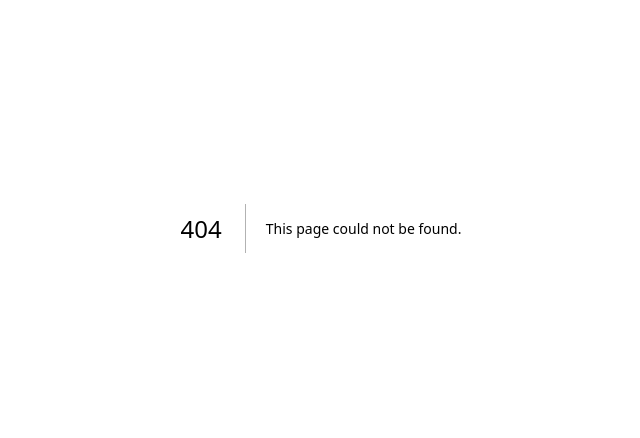
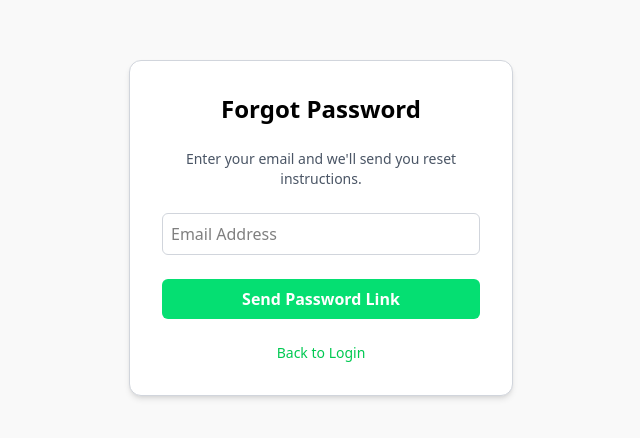
Before and after one commit to soliken1/Kuwago, a Next.js app: page /forgotpassword in a window 1280 px wide. Before the commit this address had no page. Shown: the part 172-610 px from the top of the page, without its empty margins (319-959 px from the left). Built offline with nearby package versions, Linux system fonts and the light colour scheme.

Commit message:
Forgot Password Screen

```diff
--- /dev/null
+++ b/src/app/forgotpassword/page.tsx
@@ -0,0 +1,6 @@
+import React from "react";
+import ForgotPasswordLayout from "@/layout/auth/ForgotPasswordLayout";
+
+export default function ForgotPassword() {
+  return <ForgotPasswordLayout />;
+}
--- /dev/null
+++ b/src/components/forgotpassword/client/ForgotPasswordForm.tsx
@@ -0,0 +1,60 @@
+"use client";
+
+import usePasswordRequest from "@/hooks/auth/requestPassword";
+import { useState } from "react";
+import Link from "next/link";
+export default function ForgotPasswordForm() {
+  const [email, setEmail] = useState("");
+  const { forgotPassword, passwordData, loading, error } = usePasswordRequest();
+  const handleSubmit = async (e: React.FormEvent) => {
+    e.preventDefault();
+    await forgotPassword({ email }, () => {
+      setEmail("");
+    });
+  };
+
+  return (
+    <div className="flex flex-col items-center justify-center min-h-screen p-4">
+      <form
+        onSubmit={handleSubmit}
+        className="flex flex-col w-80 sm:w-96 p-8 bg-white border border-gray-300 rounded-xl shadow-md space-y-6"
+      >
+        <h2 className="text-2xl font-semibold  text-center">Forgot Password</h2>
+        <p className="text-sm text-gray-600 text-center">
+          Enter your email and we'll send you reset instructions.
+        </p>
+
+        <input
+          type="email"
+          placeholder="Email Address"
+          value={email}
+          onChange={(e) => setEmail(e.target.value)}
+          required
+          className="border border-gray-300 rounded-md p-2 focus:outline-none focus:ring-2 focus:ring-green-400"
+        />
+
+        <button
+          type="submit"
+          disabled={loading}
+          className="bg-green-400 disabled:opacity-50 hover:bg-green-500 text-white rounded-md py-2 font-semibold transition-colors duration-200"
+        >
+          {loading ? "Please Wait..." : "Send Password Link"}
+        </button>
+
+        {passwordData?.message && (
+          <p className="text-green-600 text-sm text-center">
+            {passwordData?.message}
+          </p>
+        )}
+        {error && <p className="text-red-500 text-sm text-center">{error}</p>}
+
+        <Link
+          href="/login"
+          className="text-green-500 text-sm text-center hover:underline"
+        >
+          Back to Login
+        </Link>
+      </form>
+    </div>
+  );
+}
--- /dev/null
+++ b/src/components/forgotpassword/server/Sample.tsx
@@ -0,0 +1,4 @@
+import React from "react";
+export default function Sample() {
+  return <div>Hello! I am a Server Side component</div>;
+}
--- a/src/components/login/client/LoginForm.tsx
+++ b/src/components/login/client/LoginForm.tsx
@@ -16,7 +16,7 @@ export default function LoginForm() {
   };
 
   return (
-    <div className="flex flex-col items-center justify-center min-h-screen bg-white p-4">
+    <div className="flex flex-col items-center justify-center min-h-screen p-4">
       <form
         onSubmit={handleSubmit}
         className="flex flex-col w-80 sm:w-96 p-8 bg-white border border-gray-300 rounded-xl shadow-md space-y-6"
@@ -77,6 +77,13 @@ export default function LoginForm() {
             Register
           </Link>
         </p>
+
+        <Link
+          href="/forgotpassword"
+          className="text-sm text-green-400 text-center"
+        >
+          Forgot Password?
+        </Link>
       </form>
     </div>
   );
--- a/src/components/register/client/RegisterForm.tsx
+++ b/src/components/register/client/RegisterForm.tsx
@@ -52,10 +52,10 @@ export default function RegisterForm() {
   };
 
   return (
-    <div className="flex flex-col items-center justify-center min-h-screen bg-white p-4">
+    <div className="flex flex-col items-center justify-center min-h-screen p-4">
       <form
         onSubmit={handleSubmit}
-        className="flex flex-col w-80 sm:w-96 p-8 bg-white border border-gray-300 rounded-xl shadow-md space-y-4 relative"
+        className="flex flex-col w-80 sm:w-xl p-8 bg-white border border-gray-300 rounded-xl shadow-md space-y-4 relative"
       >
         <h2 className="text-2xl font-semibold text-center text-gray-700 mb-4">
           Create Account
--- a/src/hooks/auth/requestLogin.ts
+++ b/src/hooks/auth/requestLogin.ts
@@ -74,7 +74,6 @@ export default function useLoginRequest() {
         );
 
         setUserData(userResponse.data);
-        console.log(userResponse.data);
         const userData = userResponse.data?.data;
         if (userData) {
           localStorage.setItem("user", JSON.stringify(userData));
--- a/src/hooks/auth/requestLogout.ts
+++ b/src/hooks/auth/requestLogout.ts
@@ -19,7 +19,6 @@ export default function useLogoutRequest() {
 
     try {
       const token = getCookie("session_token");
-      console.log(token);
       if (token) {
         const response = await axios.post<LogoutResponse>(
           "/proxy/Auth/logout",
--- /dev/null
+++ b/src/hooks/auth/requestPassword.ts
@@ -0,0 +1,45 @@
+"use client";
+import { useState } from "react";
+import axios, { AxiosError } from "axios";
+interface PasswordPayload {
+  email: string;
+}
+
+interface PasswordResponse {
+  success?: boolean;
+  message?: string;
+  statusCode?: Int32Array;
+  data?: null;
+}
+
+export default function usePasswordRequest() {
+  const [passwordData, setPasswordData] = useState<PasswordResponse | null>(
+    null
+  );
+  const [loading, setLoading] = useState<boolean>(false);
+  const [error, setError] = useState<string | null>(null);
+
+  const forgotPassword = async (
+    payload: PasswordPayload,
+    onSuccess?: () => void
+  ) => {
+    setLoading(true);
+    setError(null);
+
+    try {
+      const PasswordResponse = await axios.post<PasswordResponse>(
+        "/proxy/Auth/ForgotPassword",
+        payload
+      );
+      setPasswordData(PasswordResponse.data);
+      onSuccess?.();
+    } catch (error: unknown) {
+      const err = error as AxiosError<{ message: string }>;
+      setError(err.response?.data?.message || err.message || "Login failed");
+    } finally {
+      setLoading(false);
+    }
+  };
+
+  return { forgotPassword, passwordData, loading, error };
+}
--- /dev/null
+++ b/src/layout/auth/ForgotPasswordLayout.tsx
@@ -0,0 +1,9 @@
+import React from "react";
+import ForgotPasswordForm from "@/components/forgotpassword/client/ForgotPasswordForm";
+export default function ForgotPasswordLayout() {
+  return (
+    <div className="w-screen h-screen flex justify-center items-center">
+      <ForgotPasswordForm />
+    </div>
+  );
+}
```
